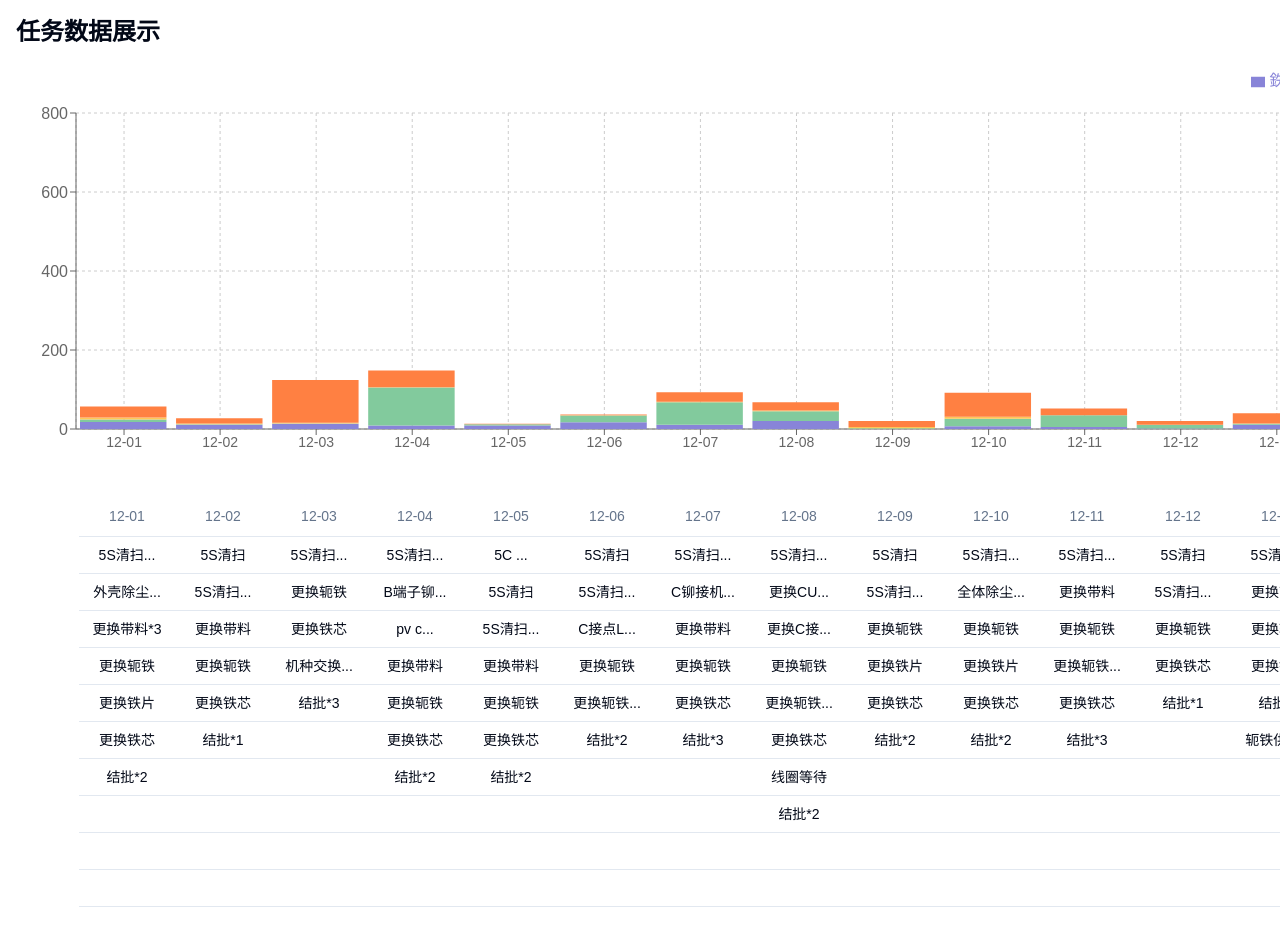
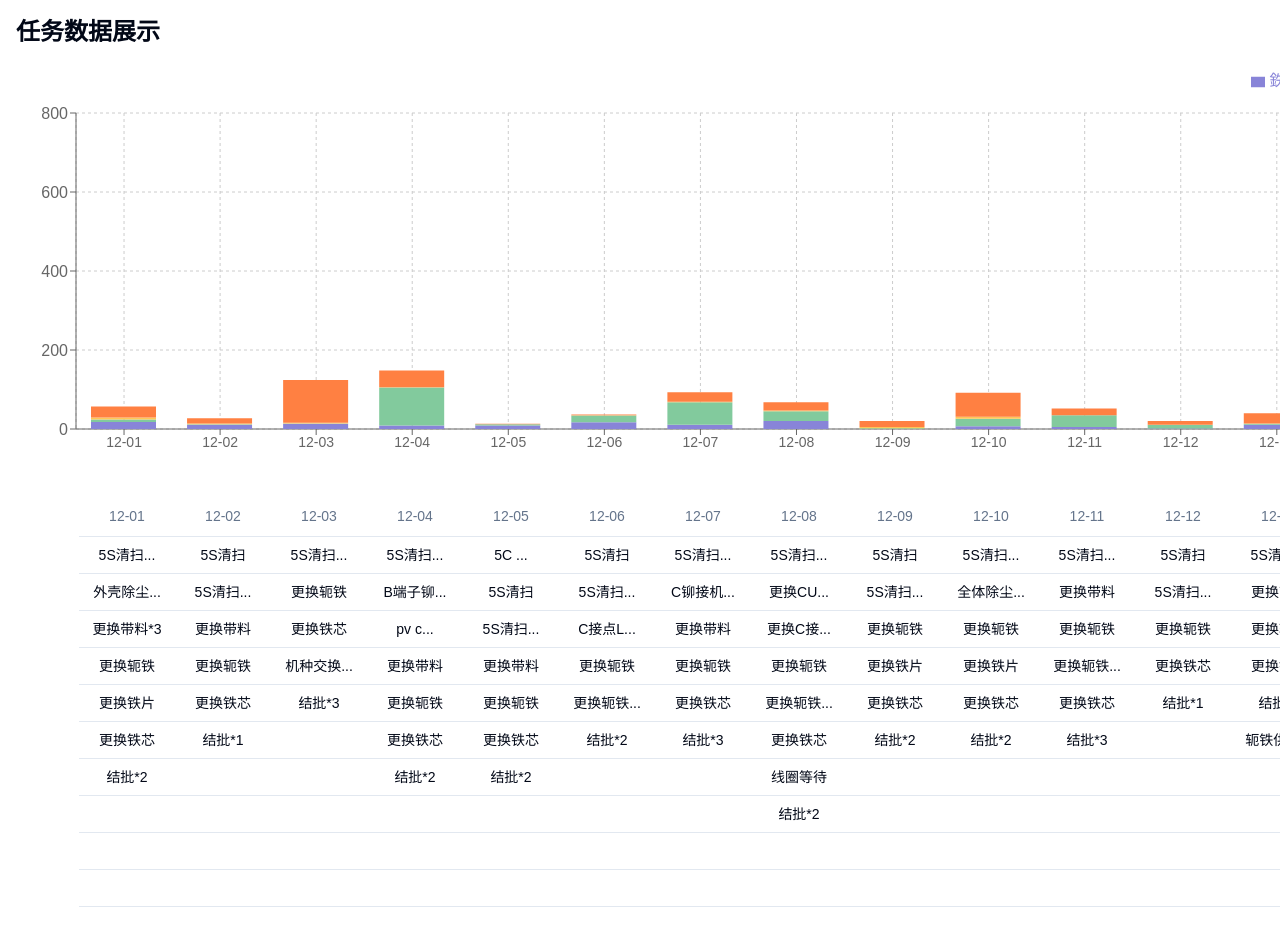
Before and after one commit to rlysyy/rag-system, a Next.js app: page /data in a window 1280 px wide. Shown: the top 946 px of the page. Built offline with nearby package versions, Linux system fonts and the light colour scheme.

Commit message:
修正图表数据加载出错

```diff
--- a/components/data/StackedChart.tsx
+++ b/components/data/StackedChart.tsx
@@ -1,3 +1,4 @@
+import React, { useEffect, useState } from 'react';
 import { BarChart, Bar, XAxis, YAxis, Tooltip, Legend, CartesianGrid } from 'recharts';
 
 interface ChartDataItem {
@@ -9,6 +10,10 @@ interface ChartDataItem {
 const colors = ['#8884d8', '#82ca9d', '#ffc658', '#ff8042', '#00C49F']; // 预定义颜色
 
 const StackedChart = ({ data }: { data: ChartDataItem[] }) => {
+  const [chartDataArray, setChartDataArray] = useState<Array<{ date: string } & Record<string, number>>>([]);
+  const [ngids, setNgids] = useState<string[]>([]);
+
+  useEffect(() => {
     // 转换数据格式
     const chartData = data.reduce<Record<string, { date: string } & Record<string, number>>>((acc, item) => {
       const date = item.dttime.split('-').slice(1).join('-'); // 转换为 12-01 格式
@@ -25,9 +30,17 @@ const StackedChart = ({ data }: { data: ChartDataItem[] }) => {
     // 获取所有 ngid 作为堆积图的分类
     const ngids = [...new Set(data.map(item => item.ngid))];
 
+    setChartDataArray(chartDataArray);
+    setNgids(ngids);
+  }, [data]);
+
+  if (!chartDataArray.length || !ngids.length) {
+    return null; // 或者返回一个加载指示器
+  }
+
   return (
     <BarChart
-      width={chartDataArray.length * 98} // 动态宽度，每个日期占 96px
+      width={chartDataArray.length * 98} // 动态宽度，每个日期占 98px
       height={400}
       data={chartDataArray}
       margin={{ top: 5, right: 0, left: 0, bottom: 5 }} // 减少边距
@@ -50,7 +63,7 @@ const StackedChart = ({ data }: { data: ChartDataItem[] }) => {
           dataKey={ngid}
           stackId="a"
           fill={colors[index % colors.length]} // 使用固定颜色
-        barSize={98} // 设置每个柱子的宽度为 98 像素
+          barSize={65}
         />
       ))}
     </BarChart>
```
Lines whose indentation alone changed are shown as unchanged.
